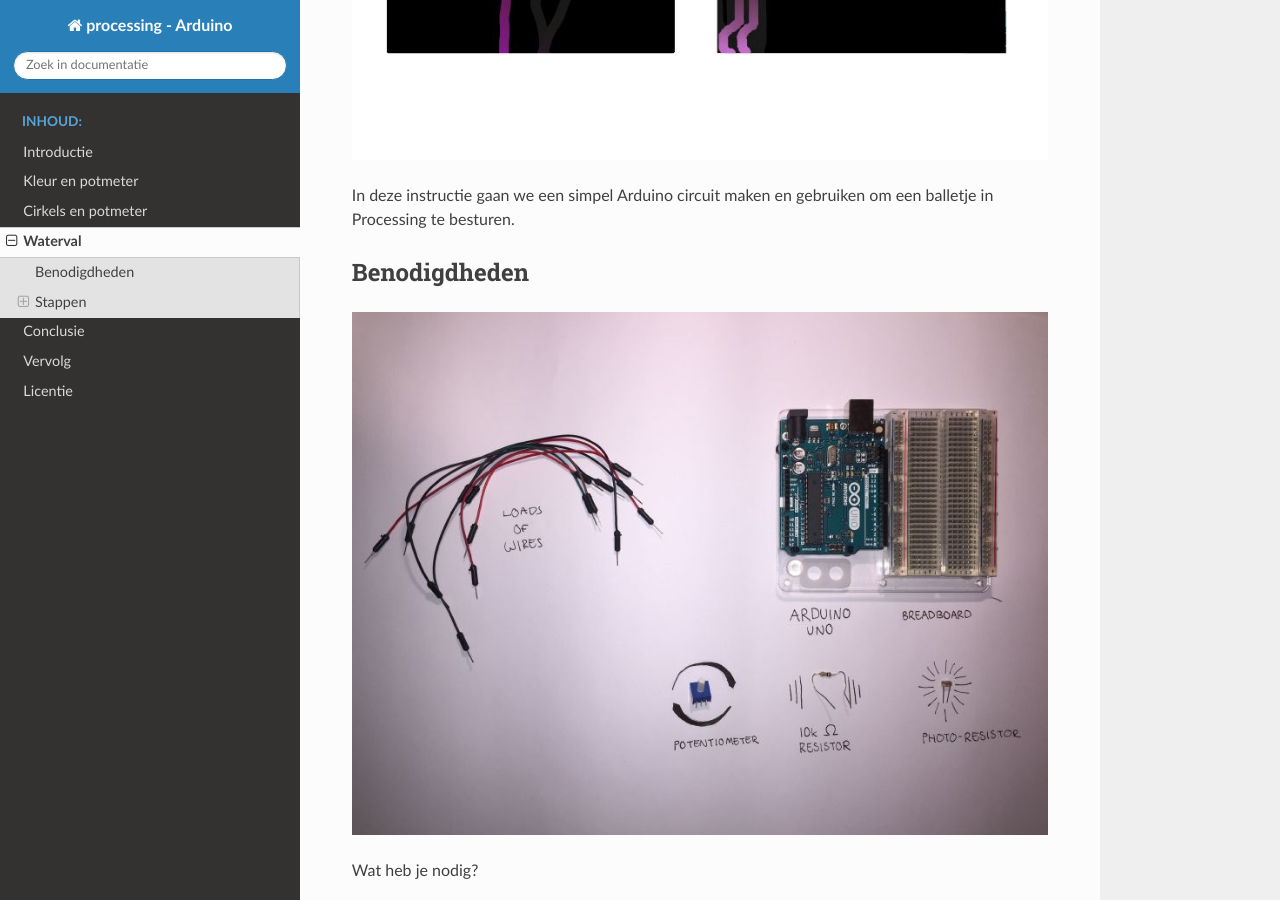
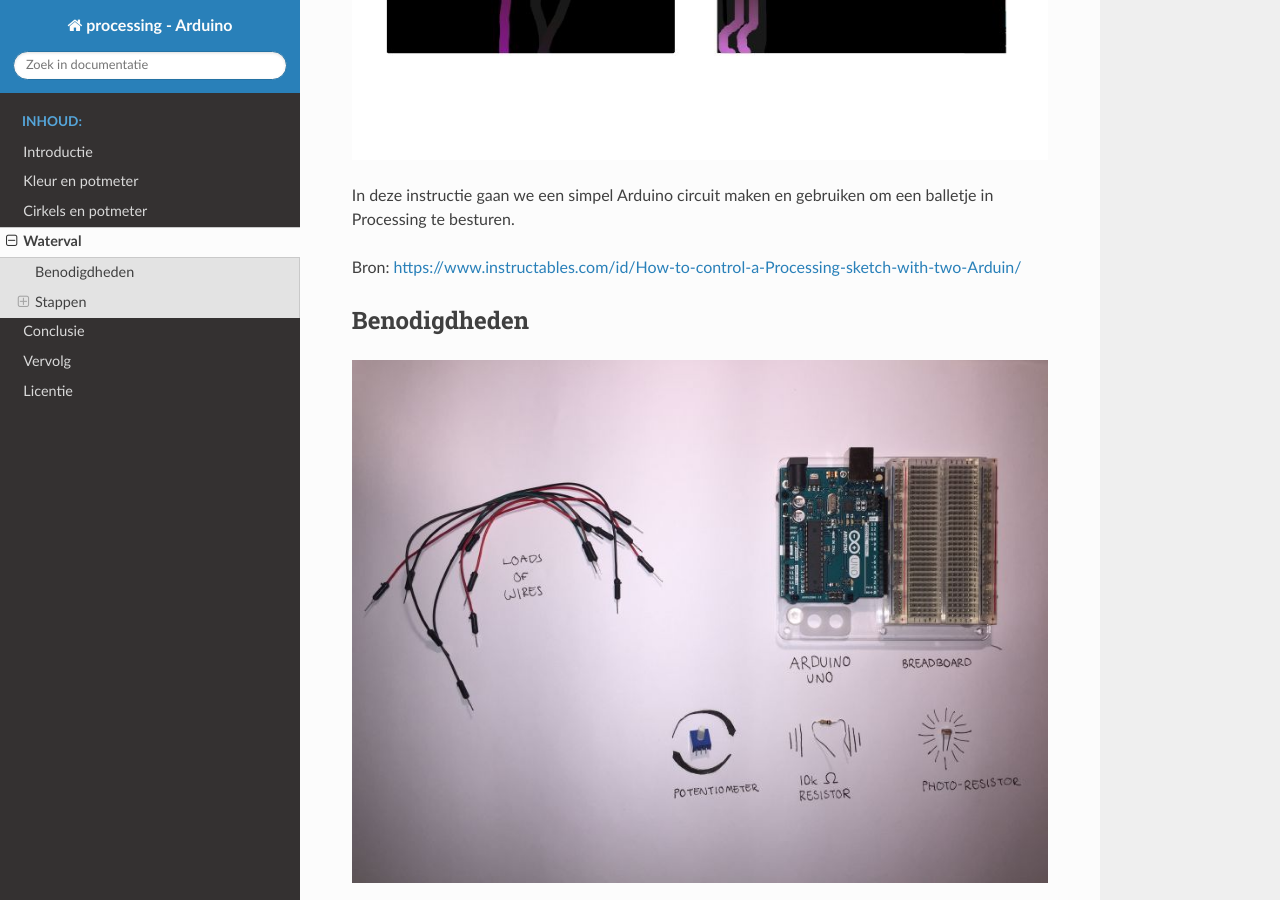
Before and after one commit to twisst/processing-met-arduino, a Sphinx documentation site: the page built from source/waterval.rst, in a window 1280 px wide and 900 px high, scrolled down 522 px. Built offline with Sphinx 7.4.7 and the Read the Docs theme 2.0.0, drawn with Linux system fonts in a browser that asks for light colours; part of the change alters nothing that is shown.

Commit message:
Bron toegevoegd.

```diff
--- a/source/kleurenpotmeter.rst
+++ b/source/kleurenpotmeter.rst
@@ -13,7 +13,10 @@ We zullen ook een LED-lampje aan- en uitzetten door met de muis op de schets in
 Benodigdheden
 +++++++++++++
 
-Eerst zul je de programma's van Processing en Arduino moeten installeren. We noemen het programma van beide ook wel de ontwikkelomgeving of *IDE*. Als je die al op je computer hebt staan dan kun je deze stap overslaan.
+Eerst zul je de programma's van Processing en Arduino moeten installeren. We noemen het programma van beide ook wel de
+ontwikkelomgeving of *IDE*. Als je die al op je computer hebt staan dan kun je deze stap overslaan.
+
+
 
 Het Processing-programma kun je hier downloaden: https://processing.org/download/
 
--- a/source/waterval.rst
+++ b/source/waterval.rst
@@ -4,6 +4,8 @@ Waterval
 .. image:: /imgs/stap8.jpg
 
 In deze instructie gaan we een simpel Arduino circuit maken en gebruiken om een balletje in Processing te besturen.
+
+Bron: https://www.instructables.com/id/How-to-control-a-Processing-sketch-with-two-Arduin/
 
 Benodigdheden
 =============
```
